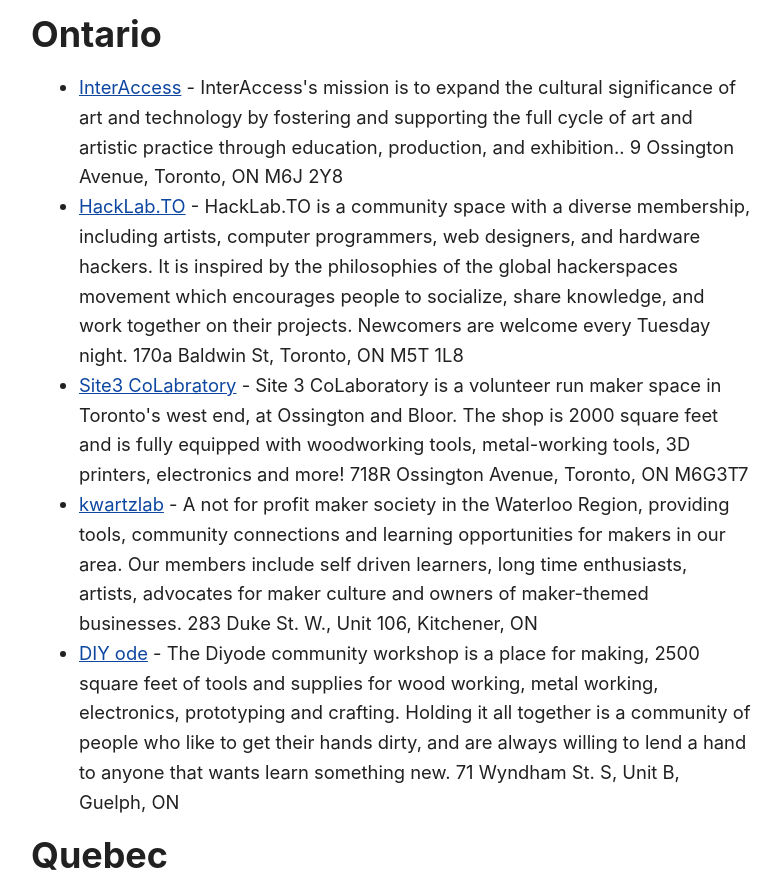
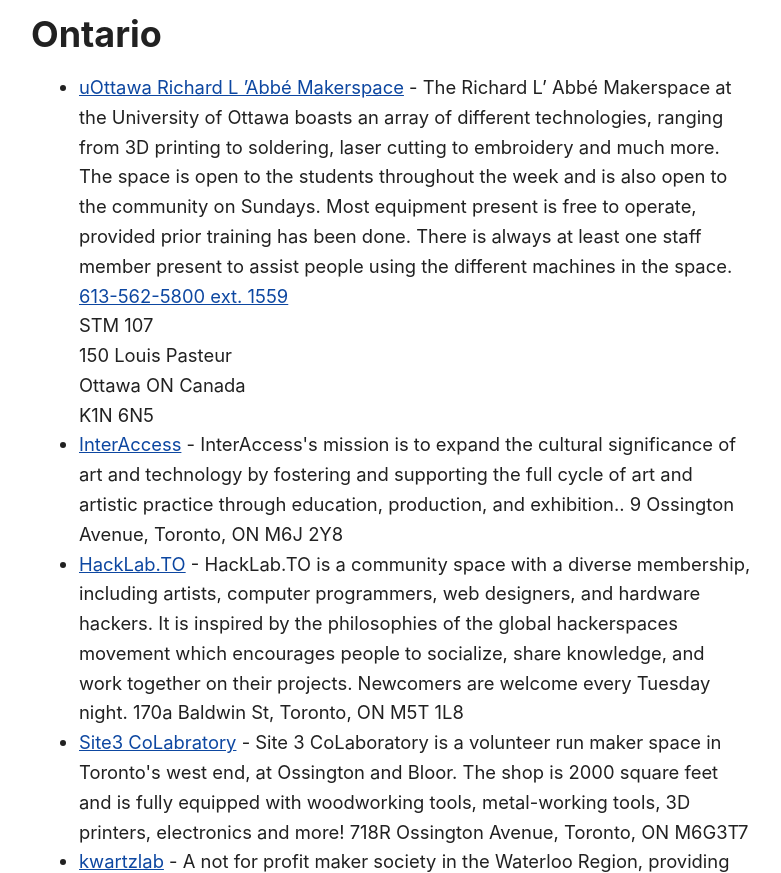
Before and after one commit to funvill/hackspace.ca, a website: page index.html in a window 1280 px wide. Shown: the part 3399-4272 px from the top of the page, without its empty margins (249-1030 px from the left). Drawn offline with Linux system fonts and the light colour scheme.

Commit message:
Add uOttawa Makerspace to list

```diff
--- a/index.html
+++ b/index.html
@@ -88,6 +88,17 @@
 
     <h2>Ontario</h2>
     <ul>
+        <li>
+            <a href='https://www.uottawa.ca/faculty-engineering/centre-entrepreneurship-engineering-design/facilities/richard-labbe-makerspace'>uOttawa Richard L ’Abbé Makerspace</a> - The Richard L’ Abbé Makerspace at the University of Ottawa boasts an array of different technologies, ranging from 3D printing to soldering, laser cutting to embroidery and much more.
+            The space is open to the students throughout the week and is also open to the community on Sundays. Most equipment present is free to operate, provided prior training has been done.
+            There is always at least one staff member present to assist people using the different machines in the space.
+            <a href="tel:+16135625800;1559">613-562-5800 ext. 1559</a>
+            <br />
+            STM 107 <br />
+            150 Louis Pasteur <br />
+            Ottawa ON Canada <br />
+            K1N 6N5
+        </li>
       <li><a href='https://interaccess.org/'>InterAccess</a> - InterAccess's mission is to expand the cultural significance of art and technology by fostering and supporting the full cycle of art and artistic practice through education, production, and exhibition.. 9 Ossington Avenue, Toronto, ON M6J 2Y8</li>
       <li><a href='https://hacklab.to/'>HackLab.TO</a> - HackLab.TO is a community space with a diverse membership, including artists, computer programmers, web designers, and hardware hackers. It is inspired by the philosophies of the global hackerspaces movement which encourages people to socialize, share knowledge, and work together on their projects. Newcomers are welcome every Tuesday night. 170a Baldwin St, Toronto, ON M5T 1L8</li>
       <li><a href='https://www.site3.ca/'>Site3 CoLabratory</a> - Site 3 CoLaboratory is a volunteer run maker space in Toronto's west end, at Ossington and Bloor. The shop is 2000 square feet and is fully equipped with woodworking tools, metal-working tools, 3D printers, electronics and more! 718R Ossington Avenue, Toronto, ON M6G3T7</li>
```
